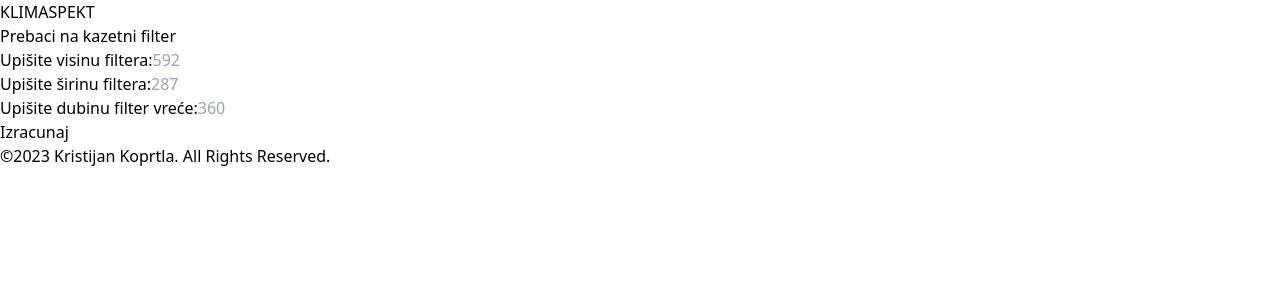
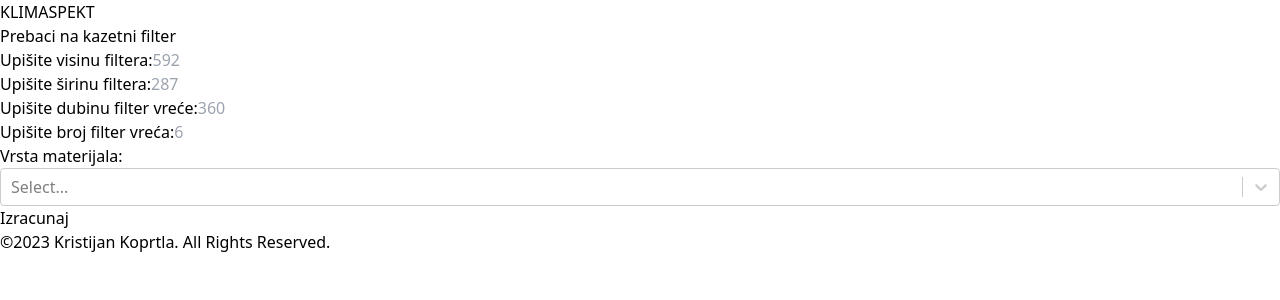
Before and after one commit to KristijanKoprtla/klimaspekt-cijenik, a React (Vite) app: page / in a window 1280 px wide. Both pictures are taken after a click on the button "Prebaci na vrećasti filter". Shown: the top 300 px of the page. Built offline with nearby package versions, Linux system fonts and the light colour scheme.

Commit message:
Add React-Select and change inputs style

```diff
--- a/package.json
+++ b/package.json
@@ -11,7 +11,8 @@
   },
   "dependencies": {
     "react": "^18.2.0",
-    "react-dom": "^18.2.0"
+    "react-dom": "^18.2.0",
+    "react-select": "^5.7.3"
   },
   "devDependencies": {
     "@types/react": "^18.0.37",
--- a/src/App.jsx
+++ b/src/App.jsx
@@ -16,7 +16,7 @@ function App() {
 
   return (
     <div className="flex flex-col h-screen">
-      <h1 className="text-center mt-11 mb-4 text-3xl font-bold text-gray-900 dark:text-white md:text-5xl lg:text-6xl"><span class="text-transparent bg-clip-text bg-gradient-to-r to-blue-500 from-red-700">KLIMASPEKT</span></h1>
+      <h1 className="text-center mt-11 mb-4 text-3xl font-bold text-gray-900 dark:text-white md:text-5xl lg:text-6xl"><span className="text-transparent bg-clip-text bg-gradient-to-r to-blue-500 from-red-700">KLIMASPEKT</span></h1>
 
       <button
         onClick={showBag ? handleBagFilter : handleFramedFilter}
@@ -29,7 +29,7 @@ function App() {
       {showBag ? <FramedFilterForm /> : <BagFilterForm />}
 
 
-      <p className="p-5 text-gray-400 bg-white text-center font-light">
+      <p className="p-5 text-gray-900 bg-white text-center font-light">
         &copy;2023 Kristijan Koprtla. All Rights Reserved.
       </p>
     </div>
--- a/src/components/BagFilterForm.jsx
+++ b/src/components/BagFilterForm.jsx
@@ -1,10 +1,23 @@
 import { useState } from 'react'
+import Select from 'react-select'
+
+
+const categories = [
+  {value: 'g4', label: 'G4'},
+  {value: 'f5', label: 'F5'},
+  {value: 'f6', label: 'F6'},
+  {value: 'f7', label: 'F7'},
+  {value: 'f9', label: 'F9'},
+]
 
 const BagFilterForm = () => {
   const [number1, setNumber1] = useState('')
   const [number2, setNumber2] = useState('')
   const [number3, setNumber3] = useState('')
+  const [number4, setNumber4] = useState('')
 
+
+  const [category, setCategory] = useState('')
   const [result, setResult] = useState('')
 
 
@@ -19,15 +32,17 @@ const BagFilterForm = () => {
     setNumber1('')
     setNumber2('')
     setNumber3('')
+    setNumber4('')
+  }
+console.log(category.value);
 
-  }
   return (
     <>
        <form className='bg-white shadow-md rounded-lg p-11 flex flex-col justify-center items-center flex-grow' onSubmit={handleCalculate}>
         <div className='mb-4'>
           <label>
             <span>Upišite visinu filtera:</span>
-            <input className='w-full border border-gray-300 px-3 py-2 rounded-lg shadow-sm focus:outline-none focus:border-indigo-500'
+            <input className='w-64 md:w-96 block border border-gray-300 px-3 py-2 rounded-lg shadow-sm focus:outline-none focus:border-indigo-500'
               required
               type="number"
               placeholder='592'
@@ -40,7 +55,7 @@ const BagFilterForm = () => {
         <div className='mb-4'>
           <label>
             <span>Upišite širinu filtera:</span>
-            <input className='w-full border border-gray-300 px-3 py-2 rounded-lg shadow-sm focus:outline-none focus:border-indigo-500'
+            <input className='w-64 md:w-96 block  border border-gray-300 px-3 py-2 rounded-lg shadow-sm focus:outline-none focus:border-indigo-500'
               required
               type="number"
               placeholder='287'
@@ -53,12 +68,35 @@ const BagFilterForm = () => {
         <div className='mb-4'>
           <label>
             <span>Upišite dubinu filter vreće:</span>
-            <input className=' w-full border border-gray-300 px-3 py-2 rounded-lg shadow-sm focus:outline-none focus:border-indigo-500'
+            <input className='w-64 md:w-96 block  border border-gray-300 px-3 py-2 rounded-lg shadow-sm focus:outline-none focus:border-indigo-500'
               required
               type="number"
               placeholder='360'
               onChange={(e) => setNumber3(e.target.value)}
               value={number3}
+            />
+          </label>
+        </div>
+
+        <div className='mb-4'>
+          <label>
+            <span>Upišite broj filter vreća:</span>
+            <input className='w-64 md:w-96 block border border-gray-300 px-3 py-2 rounded-lg shadow-sm focus:outline-none focus:border-indigo-500'
+              required
+              type="number"
+              placeholder='6'
+              onChange={(e) => setNumber4(e.target.value)}
+              value={number4}
+            />
+          </label>
+        </div>
+
+        <div className="mb-4">
+          <label>
+            <span>Vrsta materijala:</span>
+            <Select className='w-64 md:w-96'
+              onChange={(option) => setCategory(option)}
+              options={categories}
             />
           </label>
         </div>
--- a/src/components/FramedFilterForm.jsx
+++ b/src/components/FramedFilterForm.jsx
@@ -33,7 +33,7 @@ const FramedFilterForm = () => {
           <label>
             <span>Upišite visinu kazetnog filtera:</span>
             <input
-              className="w-full border border-gray-300 px-3 py-2 rounded-lg shadow-sm focus:outline-none focus:border-indigo-500"
+              className="w-64 md:w-96 block border border-gray-300 px-3 py-2 rounded-lg shadow-sm focus:outline-none focus:border-indigo-500"
               required
               type="number"
               placeholder="592"
@@ -47,7 +47,7 @@ const FramedFilterForm = () => {
           <label>
             <span>Upišite širinu kazetnog filtera:</span>
             <input
-              className="w-full border border-gray-300 px-3 py-2 rounded-lg shadow-sm focus:outline-none focus:border-indigo-500"
+              className="w-64 md:w-96 block border border-gray-300 px-3 py-2 rounded-lg shadow-sm focus:outline-none focus:border-indigo-500"
               required
               type="number"
               placeholder="287"
@@ -61,7 +61,7 @@ const FramedFilterForm = () => {
           <label>
             <span>Upišite dubinu kazetnog filtera:</span>
             <input
-              className=" w-full border border-gray-300 px-3 py-2 rounded-lg shadow-sm focus:outline-none focus:border-indigo-500"
+              className="w-64 md:w-96 block border border-gray-300 px-3 py-2 rounded-lg shadow-sm focus:outline-none focus:border-indigo-500"
               required
               type="number"
               placeholder="98"
```
Also changed, not shown: 1 other file (tests, documents, lock files or other folders).
